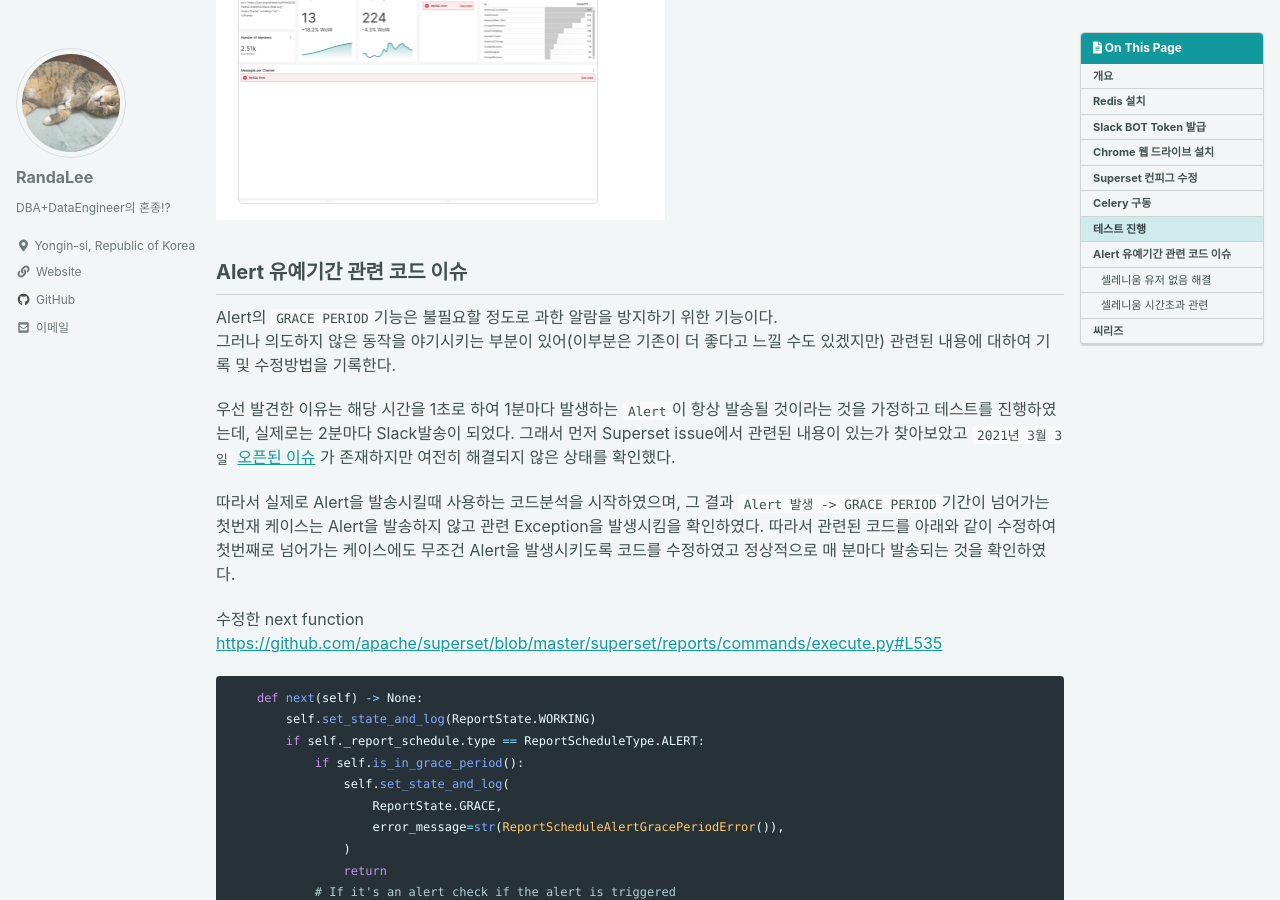
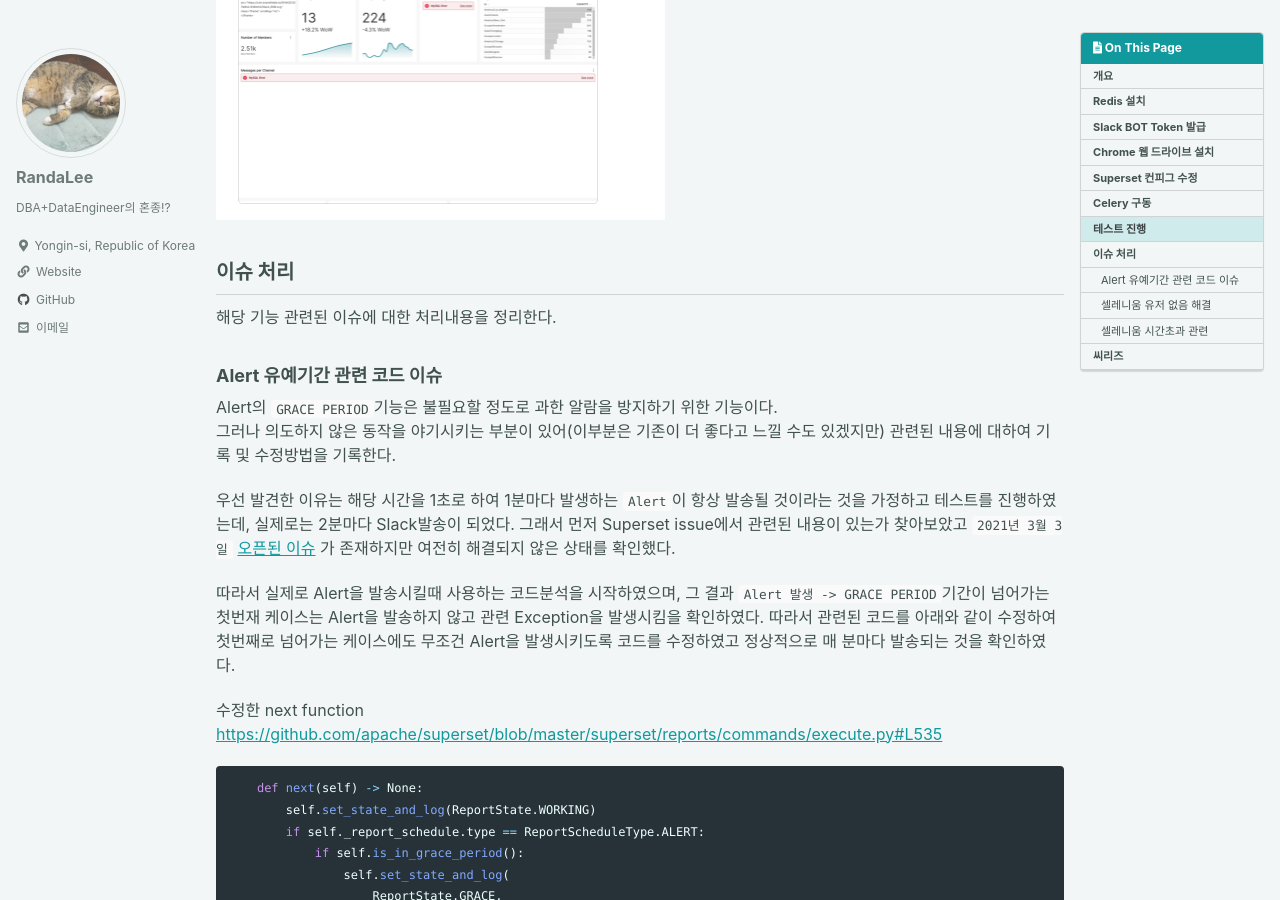
Before and after one commit to randalee/randalee.github.io, a Jekyll site: the page built from _posts/python/2021-09-10-superset-test-04.md, in a window 1280 px wide and 900 px high, scrolled down 9230 px. Built offline with Jekyll 4.4.1, drawn with Linux system fonts in a browser that asks for light colours; cached includes are drawn as plain includes; comment, search, counter and statistics services are not loaded.

Commit message:
post - 목차 수정

```diff
--- a/_posts/python/2021-09-10-superset-test-04.md
+++ b/_posts/python/2021-09-10-superset-test-04.md
@@ -250,8 +250,10 @@ Superset 웹페이지에서 `Setting -> Alerts & reports` 메뉴를 클릭하여
 그리고 실제 Slack에도 관련된 내용이 전달됨을 확인할 수 있다.
 ![Image](/assets/posts/202109/210910_superset_013.png)
 
+## 이슈 처리
+해당 기능 관련된 이슈에 대한 처리내용을 정리한다.
 
-## Alert 유예기간 관련 코드 이슈
+### Alert 유예기간 관련 코드 이슈
 Alert의 `GRACE PERIOD`기능은 불필요할 정도로 과한 알람을 방지하기 위한 기능이다.
 그러나 의도하지 않은 동작을 야기시키는 부분이 있어(이부분은 기존이 더 좋다고 느낄 수도 있겠지만) 관련된 내용에 대하여 기록 및 수정방법을 기록한다.
 
```
